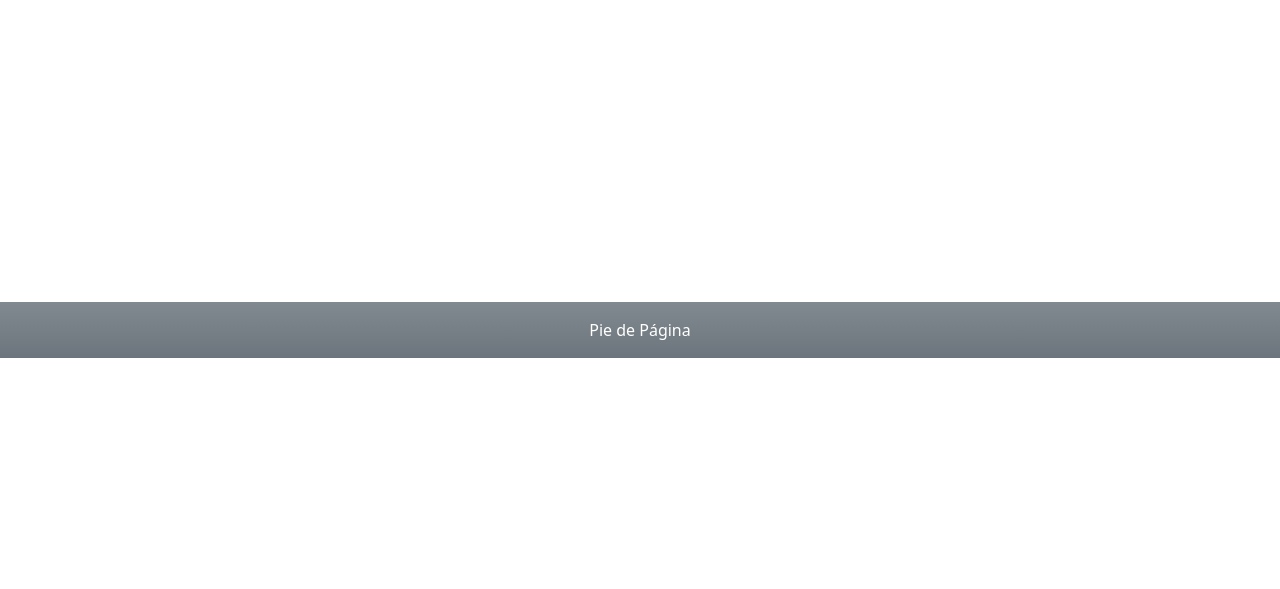
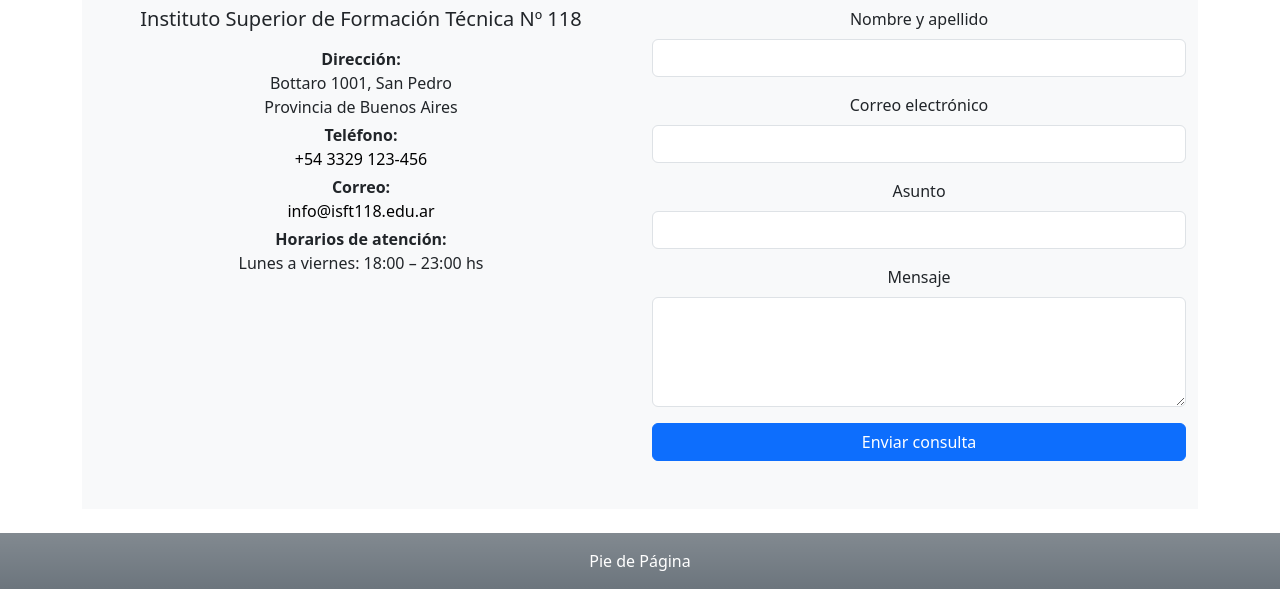
Before and after one commit to Estanisft118/PracticasProfesionalizantes, a plain HTML site: page index.html in a window 1280 px wide. Shown: the part 442-1031 px from the top of the page. Before the commit the page ends 800 px from the top, so only its background shows below. Drawn offline with nearby package versions, Linux system fonts and the light colour scheme; no server answers.

Commit message:
{UPDATE 2: Formulario de contacto funcionando y escuchando eventos}

```diff
--- /dev/null
+++ b/Js/form.js
@@ -0,0 +1,23 @@
+const form = document.getElementById("formContacto");
+
+form.addEventListener("submit", async (e) => {
+  e.preventDefault();
+  const formData = new FormData(form);
+  try {
+    const res = await fetch(form.action, {
+      method: "POST",
+      body: formData,
+      headers: { Accept: "application/json" },
+    });
+    if (res.ok) {
+      // Éxito: mostramos mensaje y limpiamos el form
+      document.getElementById("msg-ok").innerText = "¡Consulta enviada!";
+      document.getElementById("msg-ok").classList.remove("d-none");
+      form.reset();
+    } else {
+      alert("Hubo un error al enviar. Intentá de nuevo.");
+    }
+  } catch (err) {
+    console.log(err);
+  }
+});
--- a/Styles/indexStyles.css
+++ b/Styles/indexStyles.css
@@ -1,5 +1,5 @@
 *{
-	box-sizing: content-box;
+	box-sizing: border-box;
 	margin: 0;
 	padding: 0;
 	text-decoration: none;
@@ -51,7 +51,8 @@ display: block;
 border-radius: 8px;
 }
 a{
-	color: white;
+	color: black;
+  text-decoration: none;
 }
 .carrusel-thumbs img.thumb {
   width: 80px;
@@ -78,3 +79,12 @@ a{
   object-fit: cover;
   width: 100%;
 }
+#contacto {
+  background-color: #f8f9fa;
+  color: #212529;
+}
+/* Hacer que el botón contraste */
+#contacto .btn-primary {
+  background-color: #0d6efd;
+  border-color: #0d6efd;
+}
--- a/index.html
+++ b/index.html
@@ -12,10 +12,12 @@
   </head>
   <body class="text-white d-flex flex-column min-vh-100">
     <!-- Header -->
-    <header class="bg-secondary bg-gradient p-3">
+    <header class="bg-gradient p-3">
       <div class="container d-flex align-items-center justify-content-between">
         <!-- Logo -->
-        <div class="bg-dark" style="width: 60px; height: 60px"></div>
+        <div class="bg-dark" style="width: 60px; height: 60px">
+          <img src="./Assets/logoNav.jpg" alt="Logo Instituto Superior de Formación Técnica 118" class="img-fluid h-100 w-100"/>
+        </div>
         <!-- Navbar -->
         <ul class="nav nav-pills">
           <li class="nav-item align-items-center">
@@ -126,6 +128,75 @@
         <h2 class="mb-4">Noticias del Instituto</h2>
         <div id="noticias-grid" class="row g-4"></div>
       </section>
+      <!-- =======  SECCIÓN CONTACTO  ======= -->
+<section id="contacto" class="py-5">
+  <div class="container">
+    <h2 class="text-center mb-4">Contacto</h2>
+
+    <div class="row gx-4 align-items-start">
+      <!-- Columna izquierda: datos -->
+      <div class="col-md-6 mb-4 mb-md-0">
+        <h5 class="mb-3">Instituto Superior de Formación Técnica Nº 118</h5>
+
+        <p class="mb-1"><strong>Dirección:</strong><br>
+          Bottaro 1001, San Pedro<br>
+          Provincia de Buenos Aires</p>
+
+        <p class="mb-1"><strong>Teléfono:</strong><br>
+          <a href="tel:+543329123456">+54 3329 123-456</a></p>
+
+        <p class="mb-1"><strong>Correo:</strong><br>
+          <a href="mailto:info@isft118.edu.ar">info@isft118.edu.ar</a></p>
+
+        <p class="mb-0"><strong>Horarios de atención:</strong><br>
+          Lunes a viernes: 18:00 – 23:00 hs</p>
+      </div>
+
+      <!-- Columna derecha: formulario -->
+      <div class="col-md-6">
+        <div id="msg-ok" class="alert alert-success d-none"></div>
+       <form id="formContacto"
+      action="https://formsubmit.co/estangeno@gmail.com"
+      method="POST">
+
+  <!-- =========  CAMPOS NORMALES  ========= -->
+  <div class="mb-3">
+    <label for="nombre" class="form-label">Nombre y apellido</label>
+    <input type="text" class="form-control" id="nombre" name="nombre" required>
+  </div>
+
+  <div class="mb-3">
+    <label for="email" class="form-label">Correo electrónico</label>
+    <input type="email" class="form-control" id="email" name="email" required>
+  </div>
+
+  <div class="mb-3">
+    <label for="asunto" class="form-label">Asunto</label>
+    <input type="text" class="form-control" id="asunto" name="asunto" required>
+  </div>
+
+  <div class="mb-3">
+    <label for="mensaje" class="form-label">Mensaje</label>
+    <textarea class="form-control" id="mensaje" name="mensaje" rows="4" required></textarea>
+  </div>
+
+  <!-- =========  CONFIG EXTRAS DE FORMSUBMIT  ========= -->
+  <input type="hidden" name="_subject" value="Nueva consulta desde la web">
+  <!-- No redirigir a FormSubmit (evita 405 en local) -->
+  <input type="hidden" name="_redirect" value="false">
+  <!-- reCAPTCHA activado -->
+  <input type="hidden" name="_captcha" value="true">
+  <!-- Honeypot antispam -->
+  <input type="text" name="_honey" style="display:none">
+
+  <!-- Botón -->
+  <button type="submit" class="btn btn-primary w-100">Enviar consulta</button>
+</form>
+      </div>
+    </div>
+  </div>
+</section>
+<!-- =======  /FIN CONTACTO  ======= -->
     </main>
 
     <!-- Footer -->
@@ -135,5 +206,6 @@
     <script src="https://cdn.jsdelivr.net/npm/bootstrap@5.3.3/dist/js/bootstrap.bundle.min.js"></script>
     <script type="module" src="/Js/index.js"></script>
     <script type="module" src="./Js/noticias.js"></script>
+    <script type="module" src="/Js/form.js"></script>
   </body>
 </html>
```
Also changed, not shown: Assets/logoNav.jpg (added).
